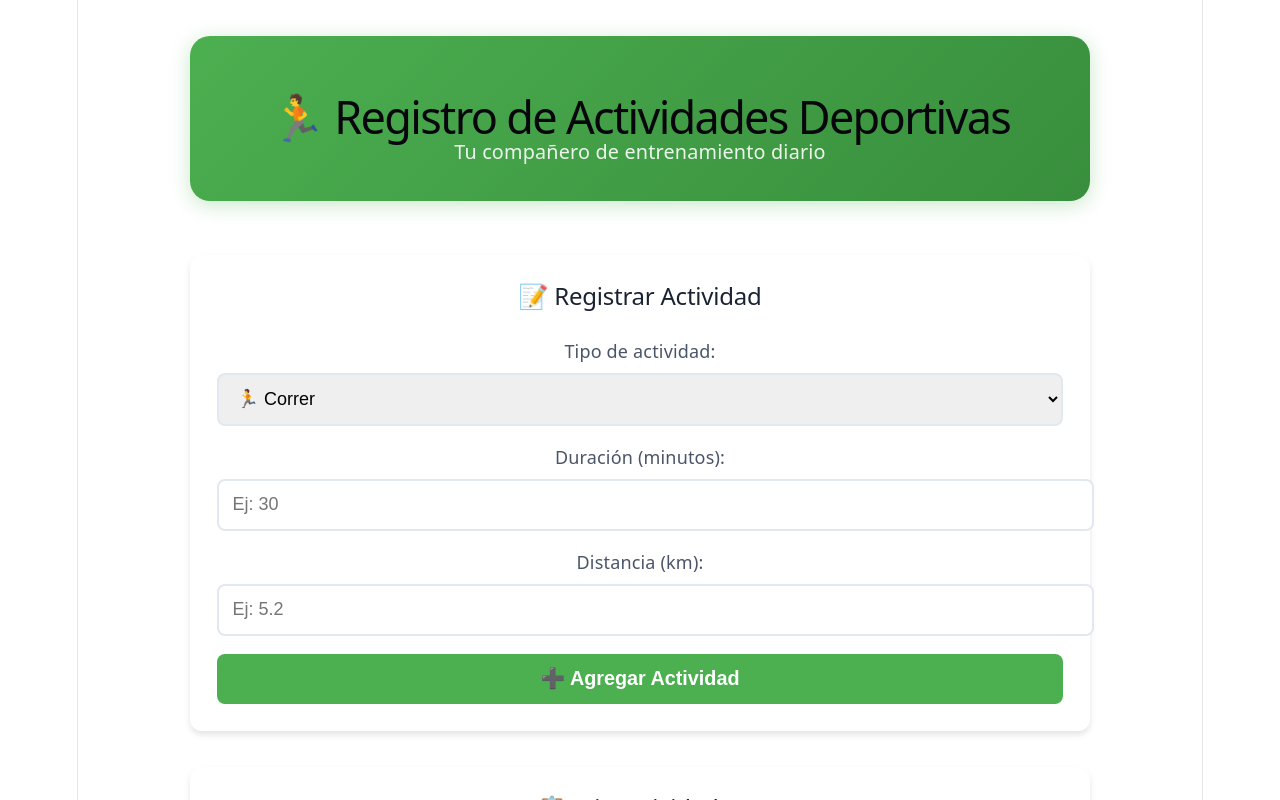
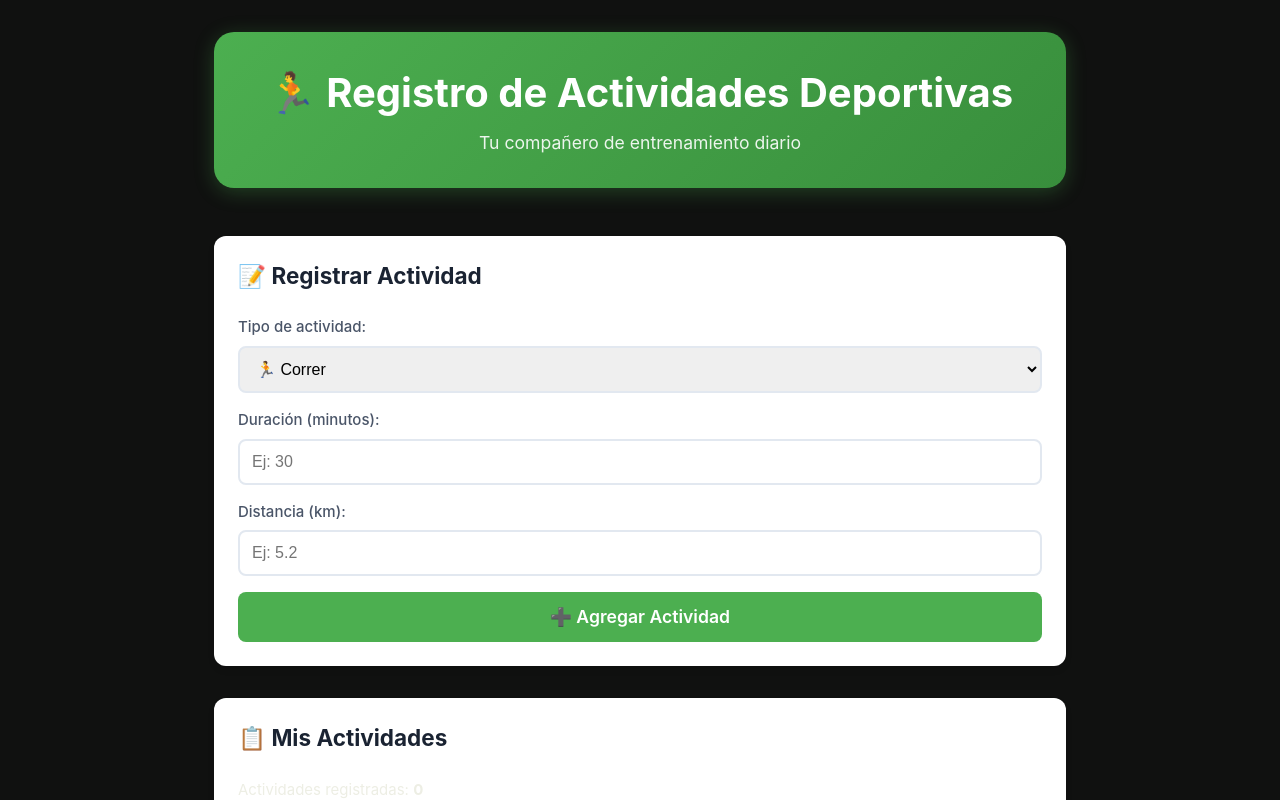
Before and after one commit to JuanECC/actividad-deportiva-app, a React (Vite) app: page / in a window 1280 px wide. Shown: the top 800 px of the page. Built offline with nearby package versions, Linux system fonts and the light colour scheme.

Commit message:
style: reemplazar variables CSS por diseño SPLIT

```diff
--- a/src/index.css
+++ b/src/index.css
@@ -1,111 +1,60 @@
+/* =========================================================
+   SPLIT — Design tokens
+   ========================================================= */
 :root {
-  --text: #6b6375;
-  --text-h: #08060d;
-  --bg: #fff;
-  --border: #e5e4e7;
-  --code-bg: #f4f3ec;
-  --accent: #aa3bff;
-  --accent-bg: rgba(170, 59, 255, 0.1);
-  --accent-border: rgba(170, 59, 255, 0.5);
-  --social-bg: rgba(244, 243, 236, 0.5);
-  --shadow:
-    rgba(0, 0, 0, 0.1) 0 10px 15px -3px, rgba(0, 0, 0, 0.05) 0 4px 6px -2px;
+  --bg:            #101110;
+  --surface:       #191b16;
+  --surface-2:     #21241c;
+  --border:        #2c2f26;
 
-  --sans: system-ui, 'Segoe UI', Roboto, sans-serif;
-  --heading: system-ui, 'Segoe UI', Roboto, sans-serif;
-  --mono: ui-monospace, Consolas, monospace;
+  --text:          #edeee4;
+  --text-muted:    #90937f;
+  --text-faint:    #5d6053;
 
-  font: 18px/145% var(--sans);
-  letter-spacing: 0.18px;
-  color-scheme: light dark;
-  color: var(--text);
-  background: var(--bg);
-  font-synthesis: none;
-  text-rendering: optimizeLegibility;
-  -webkit-font-smoothing: antialiased;
-  -moz-osx-font-smoothing: grayscale;
+  --accent:        #cbff4d;   /* chartreuse — effort, motion, "go" */
+  --accent-dim:    #7f9b2e;
+  --accent-ink:    #10130a;   /* text on top of accent */
 
-  @media (max-width: 1024px) {
-    font-size: 16px;
-  }
+  --alert:         #ff5b3c;   /* coral — records / high intensity */
+  --info:          #6ea8ff;
+
+  --radius-sm:  10px;
+  --radius-md:  16px;
+  --radius-lg:  22px;
+
+  --font-display: "Bebas Neue", "Arial Narrow", sans-serif;
+  --font-body:    "Manrope", -apple-system, BlinkMacSystemFont, "Segoe UI", sans-serif;
+  --font-mono:    "JetBrains Mono", "SFMono-Regular", Menlo, monospace;
+
+  --shadow-card: 0 1px 0 rgba(255,255,255,0.03) inset, 0 12px 24px -16px rgba(0,0,0,0.6);
 }
 
-@media (prefers-color-scheme: dark) {
-  :root {
-    --text: #9ca3af;
-    --text-h: #f3f4f6;
-    --bg: #16171d;
-    --border: #2e303a;
-    --code-bg: #1f2028;
-    --accent: #c084fc;
-    --accent-bg: rgba(192, 132, 252, 0.15);
-    --accent-border: rgba(192, 132, 252, 0.5);
-    --social-bg: rgba(47, 48, 58, 0.5);
-    --shadow:
-      rgba(0, 0, 0, 0.4) 0 10px 15px -3px, rgba(0, 0, 0, 0.25) 0 4px 6px -2px;
-  }
+/* =========================================================
+   Reset
+   ========================================================= */
+*, *::before, *::after { box-sizing: border-box; }
+html, body { height: 100%; }
+body {
+  margin: 0;
+  background: var(--bg);
+  color: var(--text);
+  font-family: var(--font-body);
+  font-size: 15px;
+  line-height: 1.45;
+  -webkit-font-smoothing: antialiased;
+}
+h1, h2, h3, p, ul { margin: 0; padding: 0; }
+ul { list-style: none; }
+a { color: inherit; text-decoration: none; }
+button { font: inherit; color: inherit; background: none; border: none; cursor: pointer; }
+svg { display: block; }
 
-  #social .button-icon {
-    filter: invert(1) brightness(2);
-  }
+:focus-visible {
+  outline: 2px solid var(--accent);
+  outline-offset: 2px;
+  border-radius: 4px;
 }
 
-body {
-  margin: 0;
+@media (prefers-reduced-motion: reduce) {
+  * { animation-duration: 0.001ms !important; transition-duration: 0.001ms !important; }
 }
-
-#root {
-  width: 1126px;
-  max-width: 100%;
-  margin: 0 auto;
-  text-align: center;
-  border-inline: 1px solid var(--border);
-  min-height: 100svh;
-  display: flex;
-  flex-direction: column;
-  box-sizing: border-box;
-}
-
-h1,
-h2 {
-  font-family: var(--heading);
-  font-weight: 500;
-  color: var(--text-h);
-}
-
-h1 {
-  font-size: 56px;
-  letter-spacing: -1.68px;
-  margin: 32px 0;
-  @media (max-width: 1024px) {
-    font-size: 36px;
-    margin: 20px 0;
-  }
-}
-h2 {
-  font-size: 24px;
-  line-height: 118%;
-  letter-spacing: -0.24px;
-  margin: 0 0 8px;
-  @media (max-width: 1024px) {
-    font-size: 20px;
-  }
-}
-p {
-  margin: 0;
-}
-
-code,
-.counter {
-  font-family: var(--mono);
-  display: inline-flex;
-  border-radius: 4px;
-  color: var(--text-h);
-}
-
-code {
-  font-size: 15px;
-  line-height: 135%;
-  padding: 4px 8px;
-  background: var(--code-bg);
-}
```
